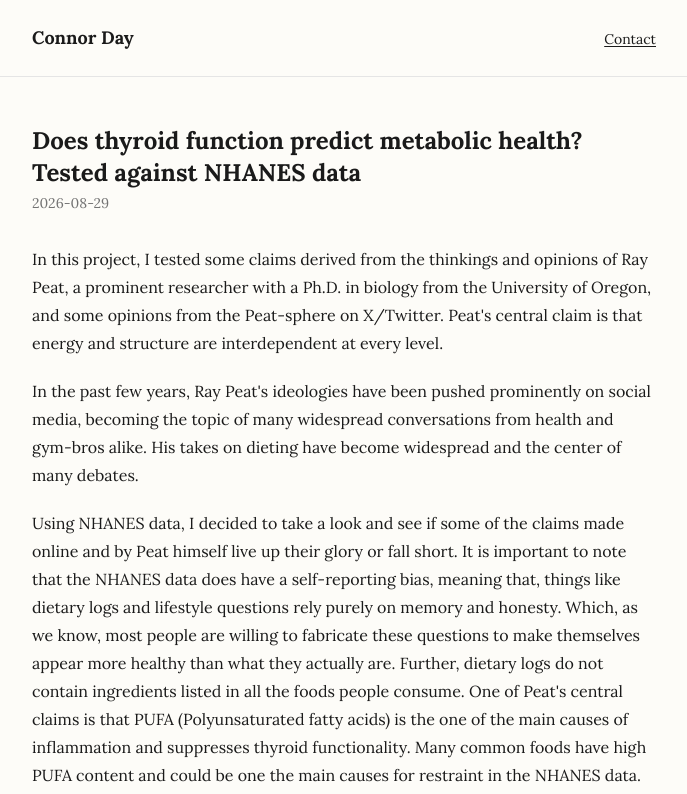
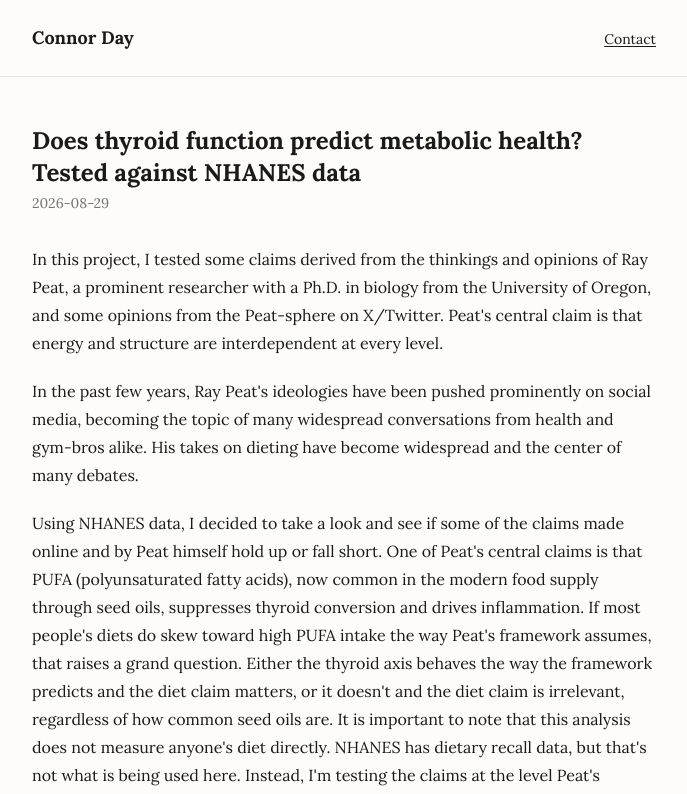
Before and after one commit to dayconnor/cd-web, a Next.js app: page /projects/bioenergetics in a window 1280 px wide. Shown: the top 794 px of the page, without its empty margins (296-983 px from the left). Built offline with nearby package versions, Linux system fonts and the light colour scheme.

Commit message:
Fixed write up grammar and messaging

```diff
--- a/src/content/projects/bioenergetics.mdx
+++ b/src/content/projects/bioenergetics.mdx
@@ -14,14 +14,13 @@ In the past few years, Ray Peat's ideologies have been pushed prominently on soc
 becoming the topic of many widespread conversations from health and gym-bros alike. His takes
 on dieting have become widespread and the center of many debates.
 
-Using NHANES data, I decided to take a look and see if some of the claims made online and by Peat
-himself live up their glory or fall short. It is important to note that the NHANES data does have
-a self-reporting bias, meaning that, things like dietary logs and lifestyle questions rely purely on
-memory and honesty. Which, as we know, most people are willing to fabricate these questions to make
-themselves appear more healthy than what they actually are. Further, dietary logs do not contain
-ingredients listed in all the foods people consume. One of Peat's central claims is that PUFA (Polyunsaturated fatty acids)
-is the one of the main causes of inflammation and suppresses thyroid functionality. Many common foods have high PUFA
-content and could be one the main causes for restraint in the NHANES data.
+Using NHANES data, I decided to take a look and see if some of the claims made online and by Peat himself hold up or fall short.
+One of Peat's central claims is that PUFA (polyunsaturated fatty acids), now common in the modern food supply through seed oils,
+suppresses thyroid conversion and drives inflammation. If most people's diets do skew toward high PUFA intake the way Peat's framework assumes,
+that raises a grand question. Either the thyroid axis behaves the way the framework predicts and the diet claim matters, or it doesn't and the diet claim is irrelevant,
+regardless of how common seed oils are. It is important to note that this analysis does not measure anyone's diet directly.
+NHANES has dietary recall data, but that's not what is being used here. Instead, I'm testing the claims at the level Peat's framework actually depends on.
+That means looking at circulating hormone levels and the metabolic markers they're supposed to predict.
 
 **The short version is that the hypotheses tested, mostly, didn't hold up.** Three of four pre-registered
 hypotheses were not supported, and the one statistically significant result
@@ -85,13 +84,15 @@ The result that survived the multiple-comparison correction, which reversed from
 a higher free-T3/free-T4 ratio is associated with higher triglycerides, not lower. After adjusting the original sample for BMI, the results
 did not have a significant change.
 
-In other hypotheses, free T3 did not predict lower total cholesterol, and free T3 versus TSH as a predictor of metabolic syndrome saw no
-significance in either direction.
+In other hypotheses, free T3 did not predict lower total cholesterol. As for free T3 versus TSH as a predictor of metabolic syndrome,
+this one came out mixed rather than a clean win either way. Free T3 had a slight edge in overall predictive power on AUC and AIC.
+TSH was the one whose individual coefficient actually reached significance though. So neither marker clearly beat the other.
+It really just depends on which angle you're looking at it from.
 
 However, as noted at the beginning of this piece, the suggesting framework to take away from this is that
 circulating free T3 and the FT3/FT4 ratio are bad indicators for the Peat framework described as "pro-metabolic."
 
-According to the Peat community on forums and social media like X, many advocates would point towards the fact that labs are targetting incorrectly.
+According to the Peat community on forums and social media like X, many advocates would point towards the fact that labs are targetting the wrong things.
 They would say that free T3, free T4, and TSH are weak tests for the pro-metabolic framework, arguing that factors like temperature, pulse, cholesterol,
 and prolactin are better markers. However, it is important to note that this is a potential issue with the markers, not the actual regressions. The NHANES data does
 not contain things like temperature and prolactin, but pulse and cholesterol are used, which is why I used them in the additional hypothesis.
```
